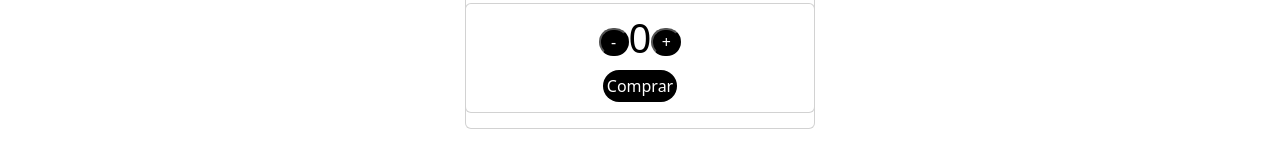
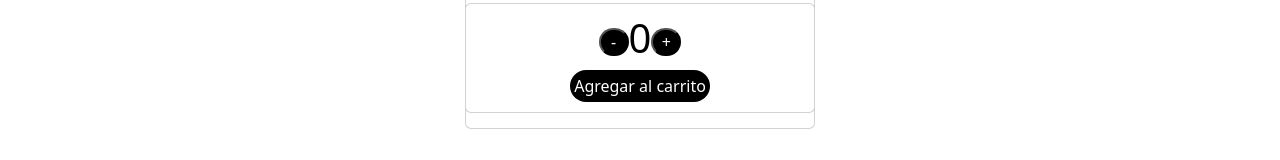
Before and after one commit to IgnacioMartinez10/React-ecommerce, a React (Create React App) app: page /detail/1 in a window 1280 px wide. Shown: the part 479-639 px from the top of the page. Built offline with nearby package versions, Linux system fonts and the light colour scheme.

Commit message:
agregue desafio eventos

```diff
--- a/src/App.js
+++ b/src/App.js
@@ -22,6 +22,7 @@ function App() {
           <Route path='/' element={<ItemListContainer/>}/>
           <Route path='/category/:categoryId' element={<ItemListContainer/>}/>
           <Route path='/detail/:productId' element={<ItemDetailContainer/>}/>
+          <Route path='/cart' element={<h1>GRACIAS POR SU COMPRA!!!</h1>}/>
         </Routes>
       </BrowserRouter>
     </div>
--- a/src/components/CountItem/CountItem.js
+++ b/src/components/CountItem/CountItem.js
@@ -1,7 +1,7 @@
 import './CountItem.css';
 import {useState} from 'react';
 
-const CountItem = ({stock}) => {
+const CountItem = ({stock, onAdd}) => {
     const [count, setCount] = useState(0);
 
     const increment = () => {
@@ -16,6 +16,10 @@ const CountItem = ({stock}) => {
         }
     }
 
+    const agregarAlCarrito = () =>{
+        onAdd(count);
+    }
+
     return (
         <div className='card'>
             <div className='containerButton'>
@@ -23,7 +27,7 @@ const CountItem = ({stock}) => {
                 <h1>{count}</h1>
                 <button onClick={increment}>+</button>
             </div>
-            <button className='comprar'>Comprar</button>
+            <button onClick={agregarAlCarrito} className='comprar'>Agregar al carrito</button>
         </div>
     )
 }
--- a/src/components/ItemDetail/ItemDetail.js
+++ b/src/components/ItemDetail/ItemDetail.js
@@ -1,9 +1,14 @@
 import CountItem from "../CountItem/CountItem";
 import './ItemDetail.css';
+import { useState } from "react";
+import { Link } from "react-router-dom";
 
 const ItemDetail = ({ id, name, price, img, desc, stock }) => {
+const [quantity, setQuantity] = useState(0);
 
-
+const handleOnAdd = (count) =>{
+  setQuantity(count);
+}
 
     return (
         <div className='card' key={id}>
@@ -14,7 +19,7 @@ const ItemDetail = ({ id, name, price, img, desc, stock }) => {
                 <p className="price">{price}</p>
             </div>
             <div>
-                <CountItem stock={stock} />
+                {quantity > 0 ? <Link to='/cart' className="comprar">Finalizar compra</Link> : <CountItem stock={stock} onAdd={handleOnAdd} />}
             </div>
         </div>
 
--- a/src/components/ItemDetailContainer/ItemDetailContainer.js
+++ b/src/components/ItemDetailContainer/ItemDetailContainer.js
@@ -3,19 +3,29 @@ import ItemDetail from '../ItemDetail/ItemDetail';
 import { getProductsById } from '../../AsyncMock';
 import { useState, useEffect } from 'react'
 import { useParams } from 'react-router-dom';
+import { ClipLoader  } from 'react-spinners';
 
 const ItemDetailContainer = () => {
     const [product, setProduct] = useState();
-
+    const [loading, setLoading] = useState(true)
     const {productId} = useParams()
 
-    console.log(productId)
 
     useEffect (() => {
+        setLoading(true)
+
         getProductsById(productId).then(response => {
             setProduct(response);
+        }).finally(() => {
+            setLoading(false)
         })
     }, [productId]);
+
+    if(loading){
+        return(
+            <ClipLoader  color='pink' size={150}></ClipLoader >
+        )
+    }
 
     return (
         <div className='cardDetail'>
```
